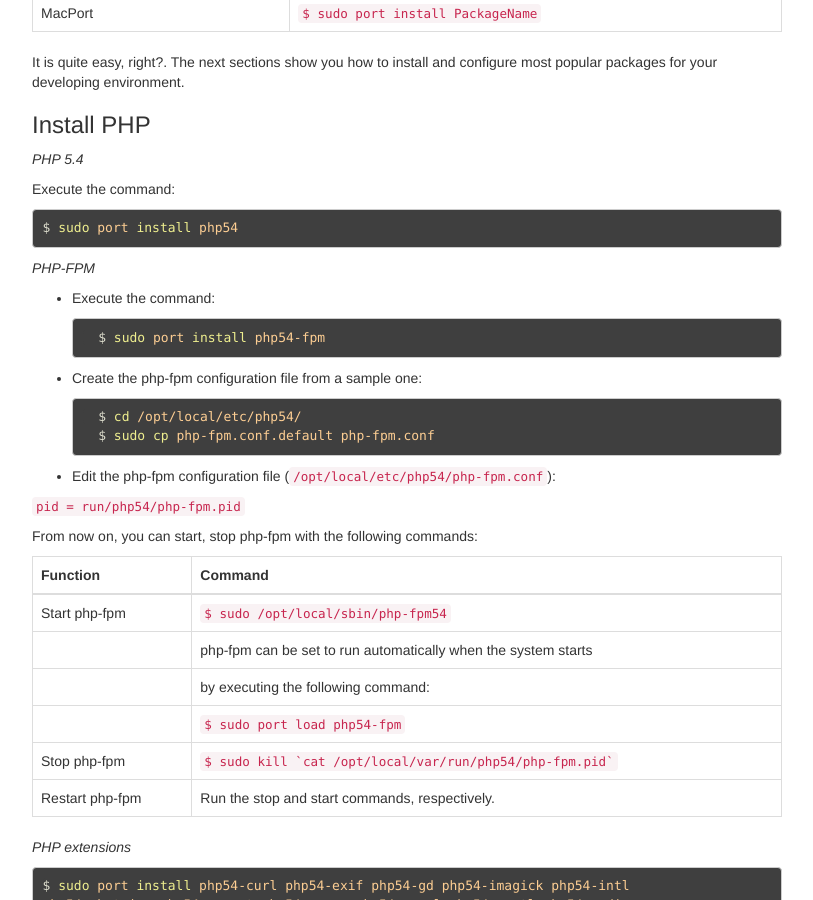
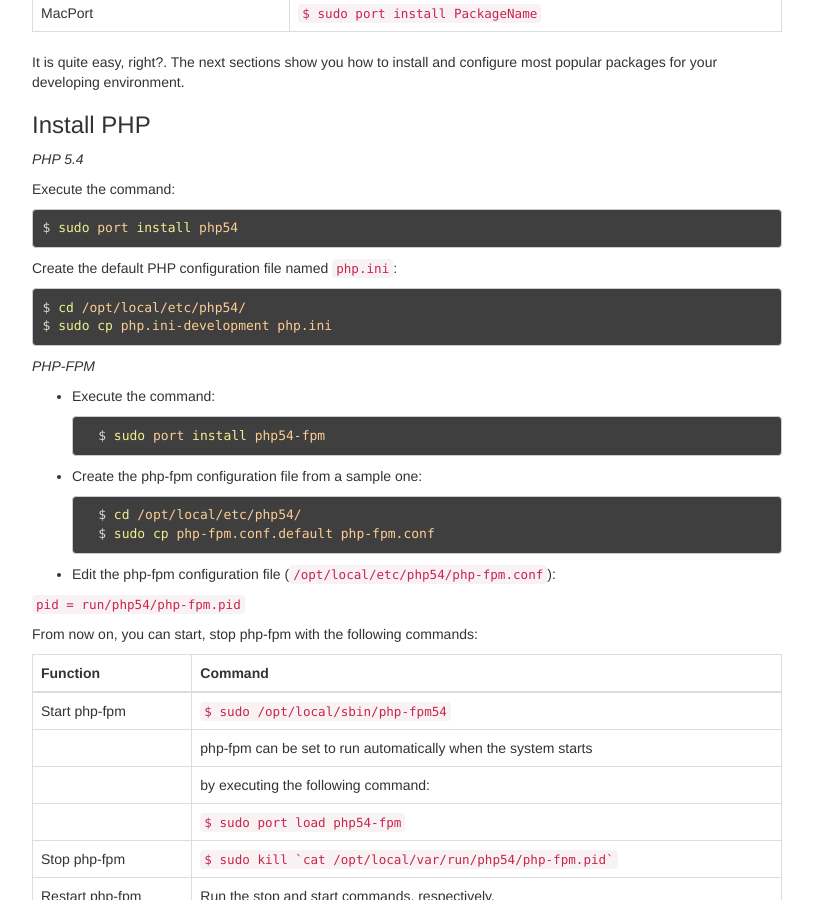
Before and after one commit to dontinhqt/nghuuphuoc.github.io, a Jekyll site: the page built from _posts/2013-10-10-install-macport-and-various-packages.md, in a window 1280 px wide and 900 px high, scrolled down 1848 px. Shown: the whole window, without its empty margins (233-1046 px from the left). Built offline with Jekyll 4.4.1, drawn with Linux system fonts in a browser that asks for light colours; Markdown is read by kramdown in place of the engine named in the settings.

Commit message:
Add the command of creating default php.ini file

````diff
--- a/_posts/2013-10-10-install-macport-and-various-packages.md
+++ b/_posts/2013-10-10-install-macport-and-various-packages.md
@@ -62,6 +62,13 @@ Execute the command:
 
 ```bash
 $ sudo port install php54
+```
+
+Create the default PHP configuration file named ```php.ini```:
+
+```bash
+$ cd /opt/local/etc/php54/
+$ sudo cp php.ini-development php.ini
 ```
 
 *PHP-FPM*
````
